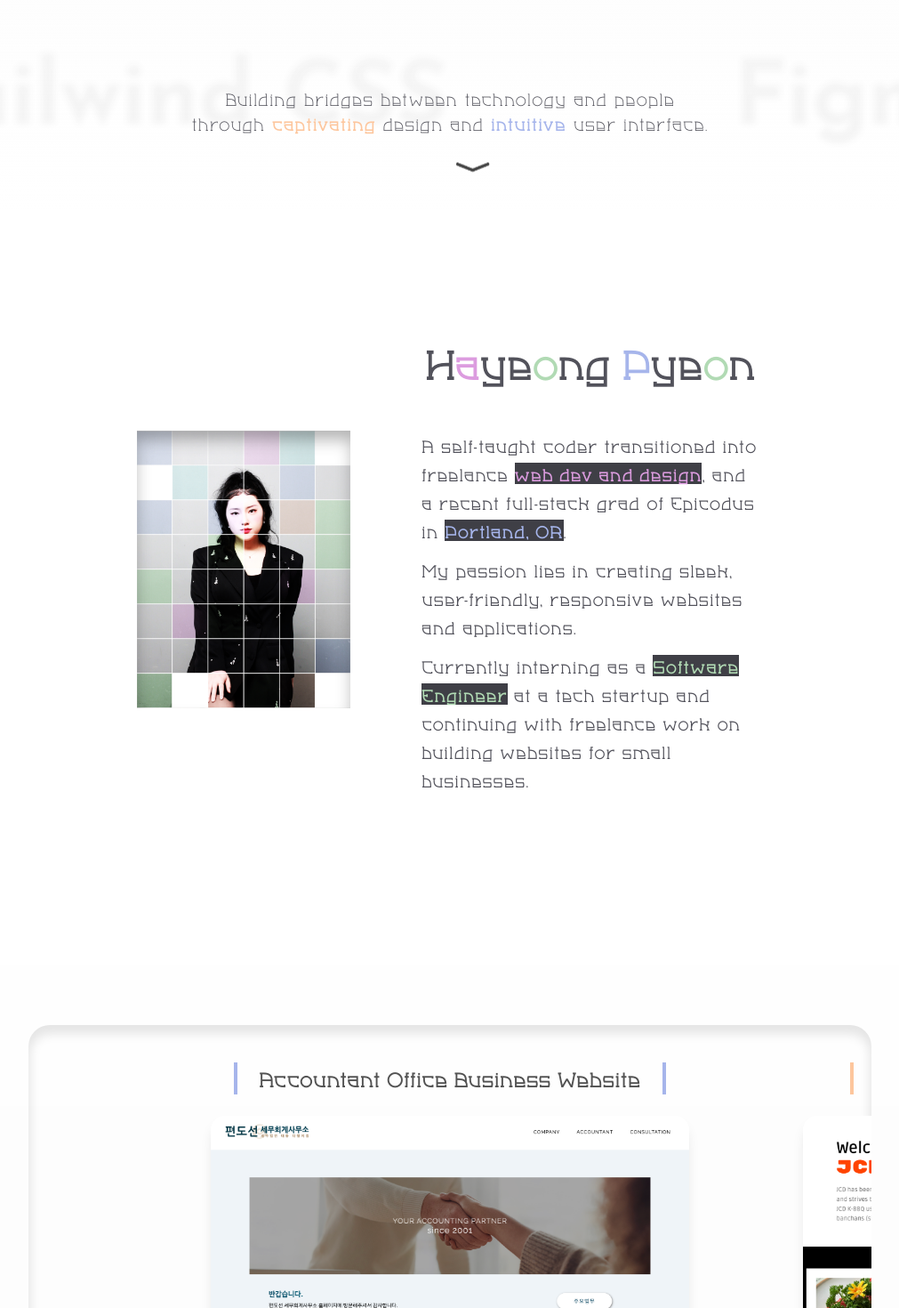
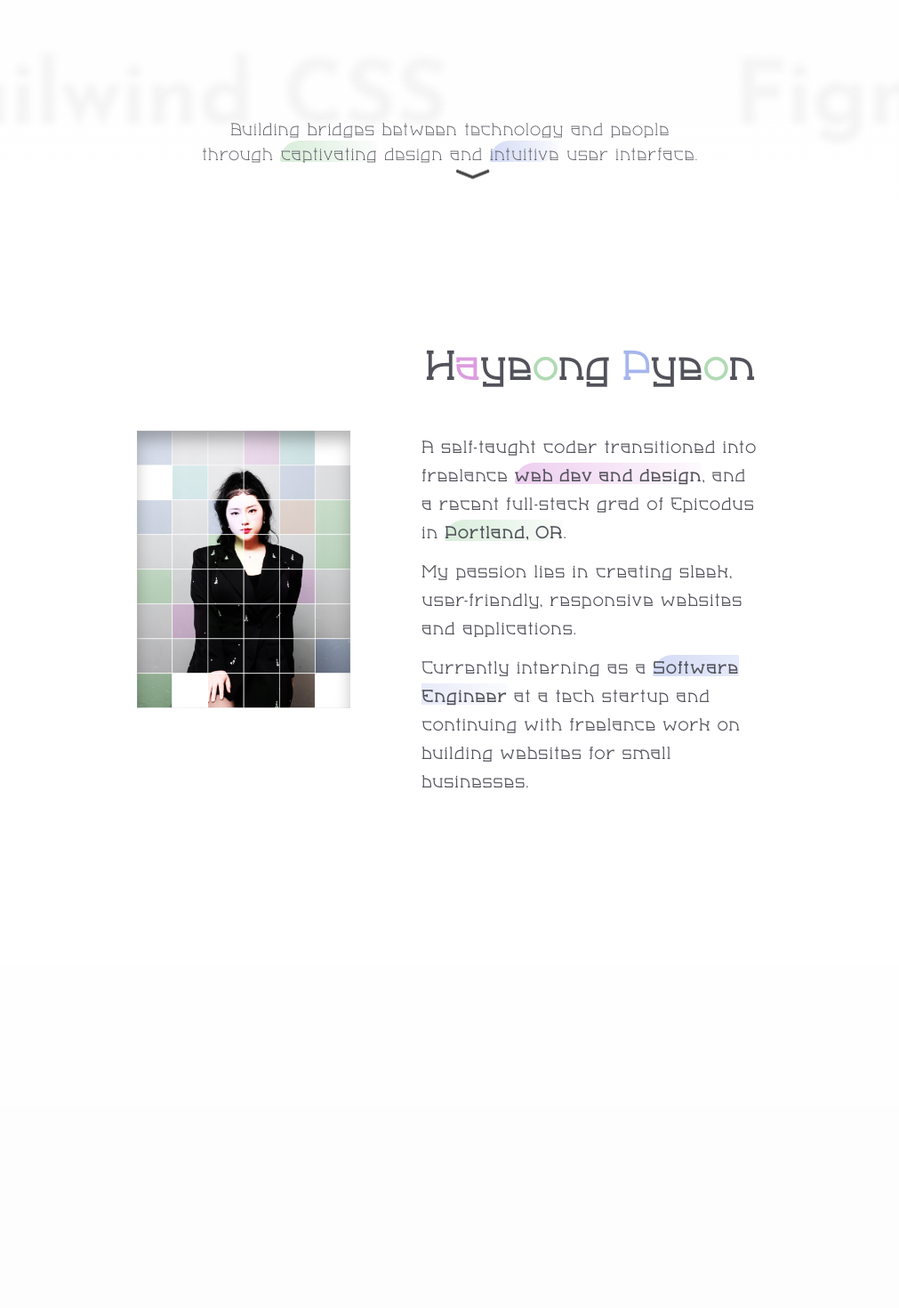
Before and after one commit to hypyeon/portfolio-web-v2, a React (Vite) app: page / in a window 1280 px wide. Shown: the part 560-2030 px from the top of the page at 89% size, without its empty margins (134-1145 px from the left). Built offline with nearby package versions, Linux system fonts and the light colour scheme; a web font is replaced by a local one.

Commit message:
add text highlight component

```diff
--- a/src/components/Buttons.jsx
+++ b/src/components/Buttons.jsx
@@ -13,7 +13,7 @@ function Button({ text, color, onClick, isActive }) {
       className={`xl:px-12 lg:px-10 py-4 rounded-full shadow-md cursor-pointer bg-white hover:duration-500 hover:shadow-lg active:shadow-[inset_0_10px_15px_-3px_rgba(0,0,0,0.1)] focus:bg-transparent focus:shadow-[inset_0_5px_10px_-2px_rgba(0,0,0,0.1)] ${isActive ? 'bg-transparent shadow-[inset_0_5px_10px_-2px_rgba(0,0,0,0.1)]' : ''}`}
       onClick={() => onClick(text)}
     >
-      <p>{text}<span className={`${color} font-space text-[2.25rem] -mx-[3px]`}>.</span></p>
+      <p>{text}<span className={`${color} font-space text-[2.25rem] -mx-[3px] leading-3`}>.</span></p>
     </button>
   );
 }
--- a/src/components/Contacts.jsx
+++ b/src/components/Contacts.jsx
@@ -51,7 +51,7 @@ export default function ContactLinks() {
             <img
               src={contact.path}
               alt="contact icon"
-              className="w-16 h-16"
+              className="lg:w-12 lg:h-12"
             />
           </a>
         ) : (
@@ -62,7 +62,7 @@ export default function ContactLinks() {
             <img
               src={contact.path}
               alt="contact icon"
-              className="w-16 h-16"
+              className="lg:w-12 lg:h-12"
             />
           </button>
         )
--- a/src/components/DetailsPage.jsx
+++ b/src/components/DetailsPage.jsx
@@ -4,14 +4,14 @@ import React, { useState } from 'react'
 import ContactLinks from "./Contacts"
 
 export default function PortfolioPage() {
-  const [activeButton, setActiveButton] = useState('portfolio');
+  const [activeButton, setActiveButton] = useState('');
   const handleButtonClick = (text) => setActiveButton(text);
   return (
     <div
       className="h-[100vh] w-screen flex flex-col justify-center items-center px-20 gap-12 bg-gradient-to-b from-transparent to-neutral-50 z-1 snap-end"
     >
       <div className="backdrop-blur-[3px] bg-white/30 h-screen w-screen absolute -z-2"></div>
-      <div className="py-4 rounded-3xl w-[74vw] h-[58vh] shadow-[inset_0_8px_12px_2px_rgba(0,0,0,0.1)] relative flex items-center overflow-x-scroll snap-x">
+      <div className={`py-4 rounded-3xl w-[74vw] h-[58vh] relative flex items-center overflow-x-scroll snap-x transition-shadow duration-300 ease-in-out ${ activeButton !== '' ? 'shadow-[inset_0_8px_12px_2px_rgba(0,0,0,0.1)]' : ''}`}>
         {activeButton === 'portfolio' && (
           <Portfolio />
         )}
--- a/src/components/LandingPage.jsx
+++ b/src/components/LandingPage.jsx
@@ -25,9 +25,9 @@ export default function LandingPage() {
             />
           </p>
         </div>
-        <p className="absolute z-5 bottom-[5.5rem] left-[50%] -translate-x-[50%] xl:text-xl text-zinc-600 font-CSReg text-zinc-600 tracking-[1px]">Building bridges between technology and people <br /> through <span className='text-[#FDC69D] font-CSBold'>captivating</span> design and <span className='text-[#A6B5EB] font-CSBold'>intuitive</span> user interface.</p>
+        <p className="absolute z-5 lg:bottom-[3.5rem] left-[50%] -translate-x-[50%] xl:text-xl lg:text-[1rem] font-CSReg text-zinc-600 tracking-[0.75px] leading-[1.75rem] w-screen">Building bridges between technology and people <br /> through <span className='text-highlight-green'>captivating</span> design and <span className='text-highlight-blue'>intuitive</span> user interface.</p>
         <div
-          className='bg-[url("./assets/img/arrow.png")] bg-cover bg-center h-[4vw] w-[4vw] absolute bottom-[1rem] left-[50%] -translate-x-[50%] animate-[bounce_1.5s_infinite]'
+          className='bg-[url("./assets/img/arrow.png")] bg-cover bg-center h-[4vw] w-[4vw] absolute lg:bottom-[0.5rem] left-[50%] -translate-x-[50%] animate-[bounce_1.5s_infinite]'
         />
       </div>
       {/* <div className="bg-[url('./assets/arrow.png')] bg-cover bg-center h-[4vw] w-[4vw] absolute bottom-12 animate-bounce" /> */}
--- a/src/components/ProfilePage.jsx
+++ b/src/components/ProfilePage.jsx
@@ -7,19 +7,19 @@ export default function ProfilePage() {
       <div
         className="bg-[url('./assets/img/profile-pic.png')] bg-cover bg-center h-[39vh] w-[30vh] relative shadow-[inset_0_12px_18px_-2px_rgba(0,0,0,0.3)] z-1"
       />
-      <div className="lg:w-[32vw] xl:w-[30vw] relative">
+      <div className="lg:w-[38vw] xl:w-[30vw] relative">
         <div className="text-left xl:mb-6 lg:mb-4 animate-[bounce_2s_infinite]">
           <h2 className="font-CSBold xl:text-[3rem] lg:text-[2.5rem] pl-[4px] text-zinc-600">H<span className="text-[#DC9CDF]">a</span>ye<span className="text-[#B1DAB4]">o</span>ng <span className="text-[#A6B5EB]">P</span>ye<span className="text-[#B1DAB4]">o</span>n</h2>
         </div>
-        <div className="font-CSSB tracking-[1px] xl:text-[1.25rem] lg:text-lg flex flex-col lg:gap-3 animate-in fade-in text-zinc-600">
+        <div className="font-CSSB tracking-[1px]  flex flex-col lg:gap-3 animate-in fade-in text-zinc-600 xl:text-[1.25rem] lg:text-md">
           <p className="leading-[2rem]">
-            A self-taught coder transitioned into freelance <span className="font-CSBold text-[#DC9CDF] bg-zinc-700">web dev and design</span>, and a recent full-stack grad of Epicodus in <span className="font-CSBold text-[#A6B5EB] bg-zinc-700">Portland, OR</span>.
+            A self-taught coder transitioned into freelance <span className="font-CSBold text-highlight-purple">web dev and design</span>, and a recent full-stack grad of Epicodus in <span className="font-CSBold text-highlight-green">Portland, OR</span>.
           </p>
           <p className="leading-[2rem]">
             My passion lies in creating sleek, user-friendly, responsive websites and applications.
           </p>
           <p className="leading-[2rem]">
-            Currently interning as a <span className="font-CSBold text-[#B1DAB4] bg-zinc-700">Software Engineer</span> at a tech startup and continuing with freelance work on building websites for small businesses.
+            Currently interning as a <span className="font-CSBold text-highlight-blue">Software Engineer</span> at a tech startup and continuing with freelance work on building websites for small businesses.
           </p>
         </div>
       </div>
--- a/src/components/Projects.jsx
+++ b/src/components/Projects.jsx
@@ -10,7 +10,7 @@ const projects = [
     title: 'Accountant Office Business Website',
     color: 'border-[#A6B5EB]',
     path: accountant,
-    description: 'A responsive website designed with Figma and built from scratch with HTML, CSS, and JavaScript. On top of introduction of his office, the client specifically wanted to have a form submission feature for their customers to book tax consultation appointments as well as a page that introduces his published accounting books and a blog page.',
+    description: 'A responsive website designed with Figma and built from scratch with HTML, CSS, and JavaScript. On top of his office introduction, the client specifically wanted to have a form submission feature for their customers to book tax consultation appointments as well as a page that introduces his published accounting books and a blog page.',
     padding: 'pl-[16vw]',
     gh: 'https://github.com/hypyeon/phtax',
     site: 'https://www.phtax.co.kr/'
@@ -37,7 +37,7 @@ const projects = [
 function Project({ title, color, path, description, padding, gh, site }) {
   return (
     <div className={`flex flex-col justify-center items-center gap-[1.5rem] snap-center ${padding}`}>
-      <h2 className={`font-CSBold text-[1.5rem] tracking-[0.5px] text-neutral-600 px-6 border-x-4 ${color}`}>{title}</h2>
+      <h3 className={`font-CSBold lg:text-[1rem] tracking-[0.25px] text-neutral-600 px-6 border-x-4 ${color}`}>{title}</h3>
       <div className='relative w-[42vw]'>
         <img
           src={path}
@@ -45,22 +45,22 @@ function Project({ title, color, path, description, padding, gh, site }) {
           className="h-[40vh] w-[42vw] object-cover rounded-2xl shadow-lg"
         />
         <div className='absolute inset-0 flex items-center justify-center p-12 bg-black bg-opacity-75 rounded-2xl opacity-0 hover:opacity-100 hover:duration-300'>
-          <p className='font-CSReg text-left text-white tracking-wide pb-10'>{description}</p>
-          <div className='absolute bottom-6 flex flex items-end justify-center gap-4 font-CSBold leading-6 text-base text-neutral-600'>
+          <p className='font-ubuntu text-left text-white pb-10 lg:text-sm'>{description}</p>
+          <div className='absolute bottom-6 flex items-end justify-center gap-4 font-CSBold leading-6 text-base text-neutral-600 lg:text-[0.65rem] tracking-wider'>
             {gh && (
-              <a className='bg-white rounded-2xl flex items-center gap-1 px-2 py-1 hover:mb-1 hover:duration-300' href={gh} target='_blank'>
+              <a className='bg-white rounded-xl flex items-center gap-1 px-2 py-1 hover:mb-1 hover:duration-300' href={gh} target='_blank'>
                 <img
                   src={github}
-                  className='object-cover w-8 h-8'
+                  className='object-cover w-6 h-6'
                 />
                 <p>Github Repo</p>
               </a>
             )}
             {site && (
-              <a className='bg-white rounded-2xl flex items-center gap-1 px-2 py-1 hover:mb-1 hover:duration-300' href={site} target='_blank'>
+              <a className='bg-white rounded-xl flex items-center gap-1 px-2 py-1 hover:mb-1 hover:duration-300' href={site} target='_blank'>
                 <img
                   src={web}
-                  className='object-cover w-8 h-8'
+                  className='object-cover w-6 h-6'
                 />
                 <p>Visit Site</p>
               </a>
--- a/src/index.css
+++ b/src/index.css
@@ -2,6 +2,7 @@
 @import url('https://fonts.googleapis.com/css2?family=Mynerve&display=swap');
 @import url('https://fonts.googleapis.com/css2?family=Josefin+Sans:ital,wght@0,100..700;1,100..700&display=swap');
 @import url('https://fonts.googleapis.com/css2?family=Rock+Salt&display=swap');
+@import url('https://fonts.googleapis.com/css2?family=Ubuntu+Sans:ital,wght@0,100..800;1,100..800&display=swap');
 
 @tailwind base;
 @tailwind components;
@@ -35,3 +36,40 @@
   font-family: "CremSlabBold";
   src: url('../src/assets/fonts/CremSlabBold/font.woff2') format('woff2'), url('../src/assets/fonts/CremSlabBold/font.woff') format('woff');
 }
+@layer components {
+  .text-highlight-green {
+    @apply rounded-[10rem_1rem_10rem_1rem] bg-green;
+  }
+  .text-highlight-blue {
+    @apply rounded-[10rem_1rem_10rem_1rem] bg-blue;
+  }
+  .text-highlight-purple {
+    @apply rounded-[10rem_1rem_10rem_1rem] bg-purple;
+  }
+}
+@layer utilities {
+  .bg-green {
+    background-image: linear-gradient(
+      -100deg,
+      rgba(177, 218, 180, 0.05),
+      rgba(177, 218, 180, 0.5) 100%,
+      rgba(177, 218, 180, 0.25)
+    );
+  }
+  .bg-blue {
+    background-image: linear-gradient(
+      -100deg,
+      rgba(166, 181, 235, 0.05),
+      rgba(166, 181, 235, 0.5) 100%,
+      rgba(166, 181, 235, 0.25)
+    );
+  }
+  .bg-purple {
+    background-image: linear-gradient(
+      -100deg,
+      rgba(220, 156, 223, 0.05),
+      rgba(220, 156, 223, 0.5) 100%,
+      rgba(220, 156, 223, 0.25)
+    );
+  }
+}
--- a/tailwind.config.js
+++ b/tailwind.config.js
@@ -19,9 +19,19 @@ export default {
         "CSReg": ["CremSlabRegular"],
         "CSSB": ["CremSlabSemiBold"],
         "CSBold": ["CremSlabBold"],
+        "ubuntu": [ "Ubuntu Sans", "sans-serif"]
       },
       animation: {
         "bounce-short": "bounce 1.5s ease-in-out 3",
+      },
+      borderRadius: {
+        'highlight': '1em 0 1em 0',
+      },
+      textShadow: {
+        'text-highlight': '1px 1px 1px #fff',
+      },
+      backgroundImage: {
+        'highlight-gradient': 'linear-gradient(-100deg, rgba(255,250,150,0.15), rgba(255,250,150,0.8) 100%, rgba(255,250,150,0.25))',
       },
     },
   },
```
